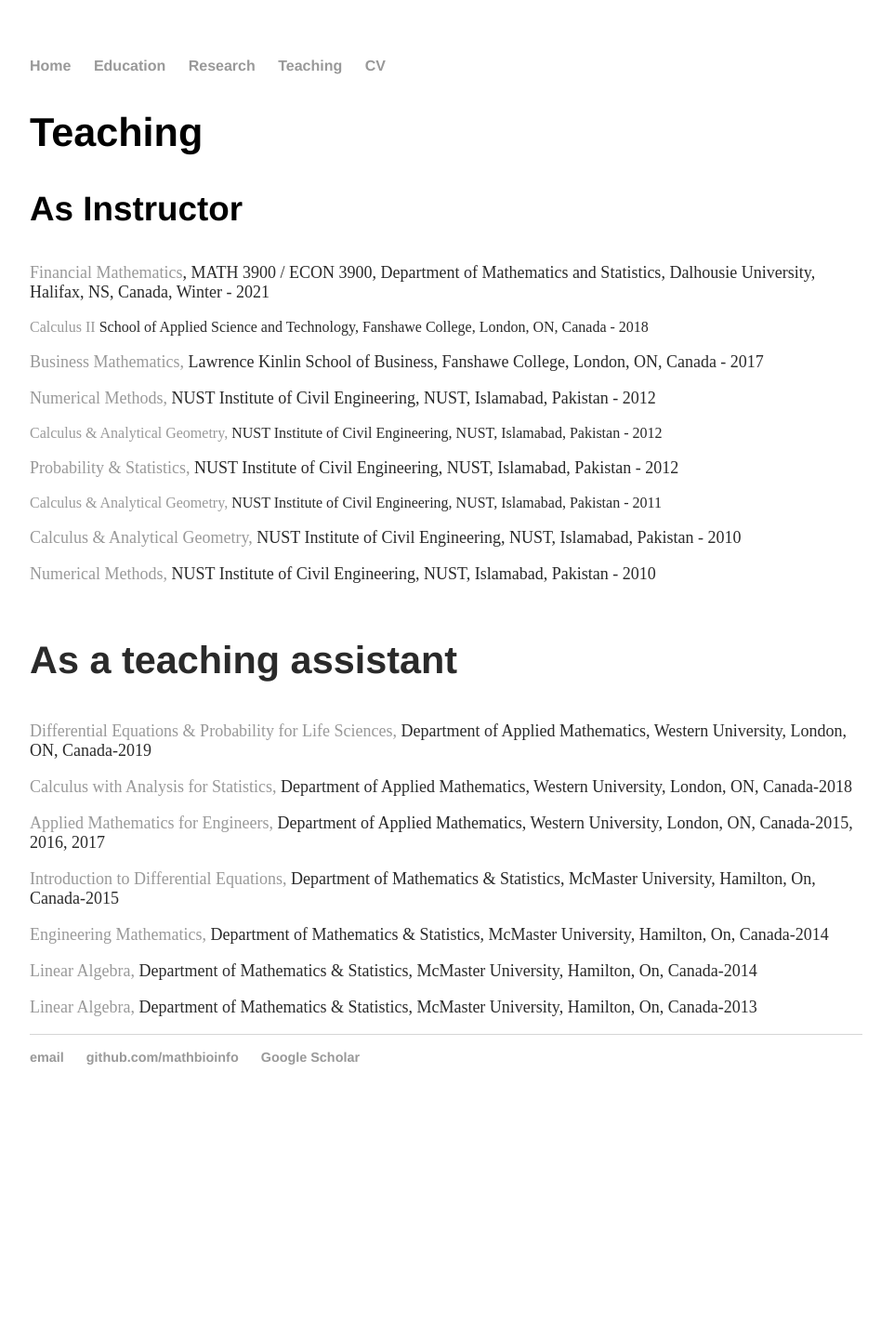
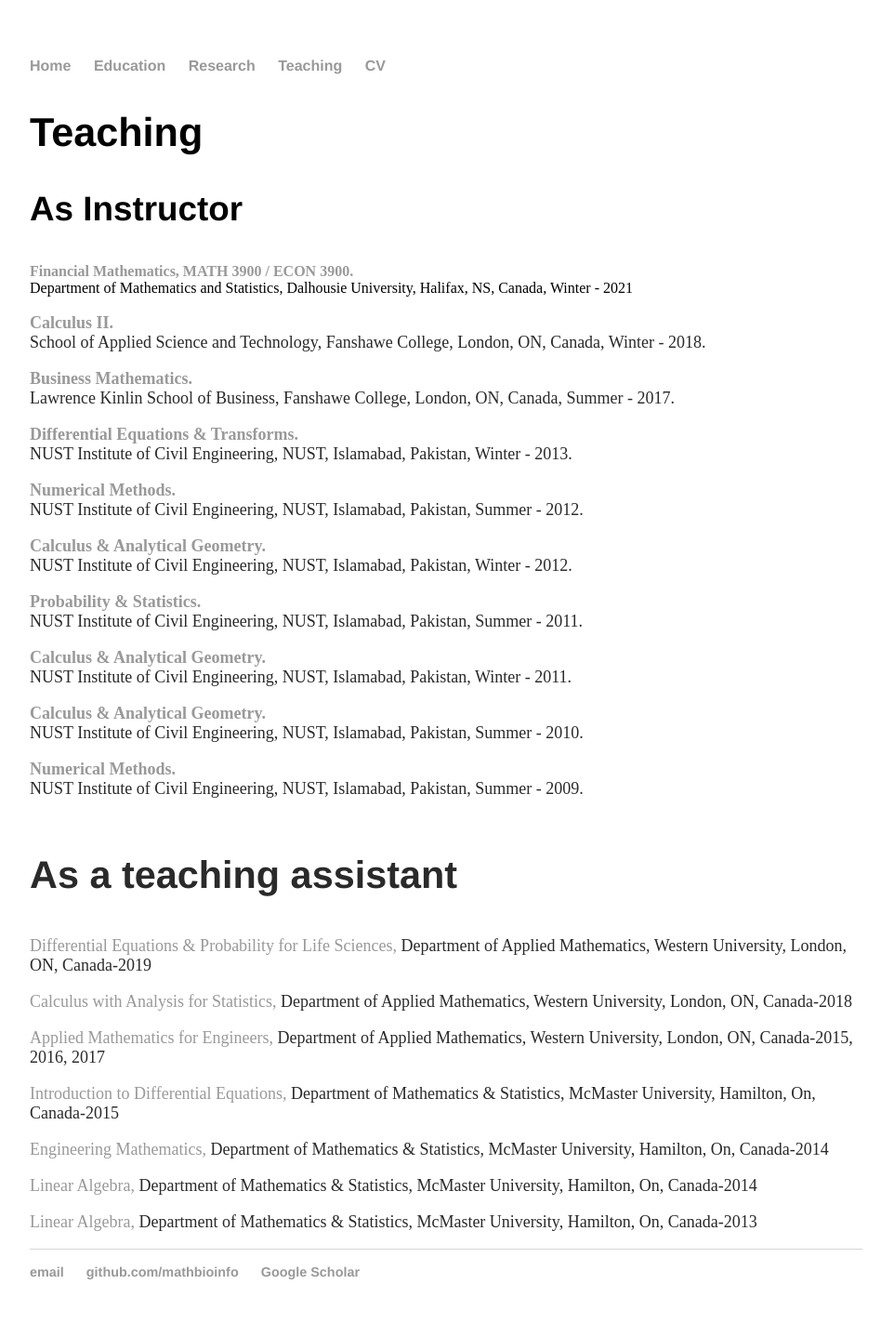
Before and after one commit to MathBioInfo/amjadkhan, a Jekyll site: the page built from Teaching/index.html, in a window 1280 px wide. Shown: the whole page at 93% size, without its empty margins (160-1108 px from the left). Built offline with Jekyll 4.4.1, drawn with Linux system fonts in a browser that asks for light colours; before the commit the page ends 1207 px from its top, so only the background shows below that.

Commit message:
Update index.html

```diff
--- a/Teaching/index.html
+++ b/Teaching/index.html
@@ -16,25 +16,48 @@
           <div class="container">
 			<div class="wsite-section-elements">
 				<h3 class="wsite-content-title">As Instructor<br /></h3>
-				<div class="paragraph"><font color="#2a2a2a" size="4">
+				<div class="paragraph"></font color="#2a2a2a" size="4">
 
-			<a href="financialmath2021/index.html">Financial Mathematics</a>, MATH 3900 / ECON 3900,</a> Department of Mathematics and Statistics,
-		     Dalhousie University, Halifax, NS, Canada, Winter - 2021  </font><br /><br /><font color="#2a2a2a" size="3">
-			<a >Calculus II </a> School of Applied Science and Technology, Fanshawe College, London, ON, Canada - 2018 </font><br /><br /><font color="#2a2a2a" size="4">
-
-
-		       <a>Business Mathematics, </a> Lawrence Kinlin School of Business, Fanshawe College, London, ON, Canada - 2017 </font><br /><br /><font color="#2a2a2a" size="4">
-			<a>Numerical Methods, </a> NUST Institute of Civil Engineering, NUST, Islamabad, Pakistan - 2012</font><br /><br /><font color="#2a2a2a" size="3">
-
-			<a>Calculus & Analytical Geometry, </a> NUST Institute of Civil Engineering, NUST, Islamabad, Pakistan - 2012</font><br /><br /><font color="#2a2a2a" size="4">
-
-			<a>Probability & Statistics, </a> NUST Institute of Civil Engineering, NUST, Islamabad, Pakistan - 2012 </font><br /><br /><font color="#2a2a2a" size="3">
-
-			<a>Calculus & Analytical Geometry, </a> NUST Institute of Civil Engineering, NUST, Islamabad, Pakistan - 2011 </font><br /><br /><font color="#2a2a2a" size="4">
-
-			<a>Calculus & Analytical Geometry, </a> NUST Institute of Civil Engineering, NUST, Islamabad, Pakistan - 2010 </font><br /><br /><font color="#2a2a2a" size="4">
-
-			<a>Numerical Methods, </a> NUST Institute of Civil Engineering, NUST, Islamabad, Pakistan - 2010 </font><br /><br /><font color="#2a2a2a" size="4">
+	<a href="financialmath2021/index.html">
+	<strong> Financial Mathematics, MATH 3900 / ECON 3900.
+	</strong></a><br />Department of Mathematics and Statistics, Dalhousie University, Halifax, NS, Canada, Winter - 2021
+	</font><br /><br /><font color="#2a2a2a" size="4">
+        <a href="#">
+	<strong> Calculus II.
+	</strong></a><br />School of Applied Science and Technology, Fanshawe College, London, ON, Canada, Winter - 2018.
+	</font><br /><br /><font color="#2a2a2a" size="4">
+	<a href="#">
+	<strong> Business Mathematics.
+	</strong></a><br />Lawrence Kinlin School of Business, Fanshawe College, London, ON, Canada, Summer - 2017.
+	</font><br /><br /><font color="#2a2a2a" size="4">
+	<a href="#">
+	<strong> Differential Equations & Transforms.
+	</strong></a><br />NUST Institute of Civil Engineering, NUST, Islamabad, Pakistan, Winter - 2013.
+	</font><br /><br /><font color="#2a2a2a" size="4">
+	<a href="#">
+	<strong> Numerical Methods.
+	</strong></a><br />NUST Institute of Civil Engineering, NUST, Islamabad, Pakistan, Summer - 2012.
+	</font><br /><br /><font color="#2a2a2a" size="4">
+        <a href="#">
+	<strong> Calculus & Analytical Geometry.
+	</strong></a><br />NUST Institute of Civil Engineering, NUST, Islamabad, Pakistan, Winter - 2012.
+	</font><br /><br /><font color="#2a2a2a" size="4">
+		  <a href="#">
+        <strong> Probability & Statistics.
+	</strong></a><br />NUST Institute of Civil Engineering, NUST, Islamabad, Pakistan, Summer - 2011.
+	</font><br /><br /><font color="#2a2a2a" size="4">
+		  <a href="#">
+	<strong> Calculus & Analytical Geometry.
+	</strong></a><br />NUST Institute of Civil Engineering, NUST, Islamabad, Pakistan, Winter - 2011.
+	</font><br /><br /><font color="#2a2a2a" size="4">
+		  <a href="#">
+	<strong> Calculus & Analytical Geometry.
+	</strong></a><br />NUST Institute of Civil Engineering, NUST, Islamabad, Pakistan, Summer - 2010.
+	</font><br /><br /><font color="#2a2a2a" size="4">
+		  <a href="#">
+	<strong> Numerical Methods.
+	</strong></a><br />NUST Institute of Civil Engineering, NUST, Islamabad, Pakistan, Summer - 2009.
+	</font><br /><br /><font color="#2a2a2a" size="4">
 
 			<h3> As a teaching assistant </h3>
 			<a>Differential Equations & Probability for Life Sciences,</a> Department of Applied Mathematics, Western University, London, ON, Canada-2019 </font><br /><br /><font color="#2a2a2a" size="4">
```
